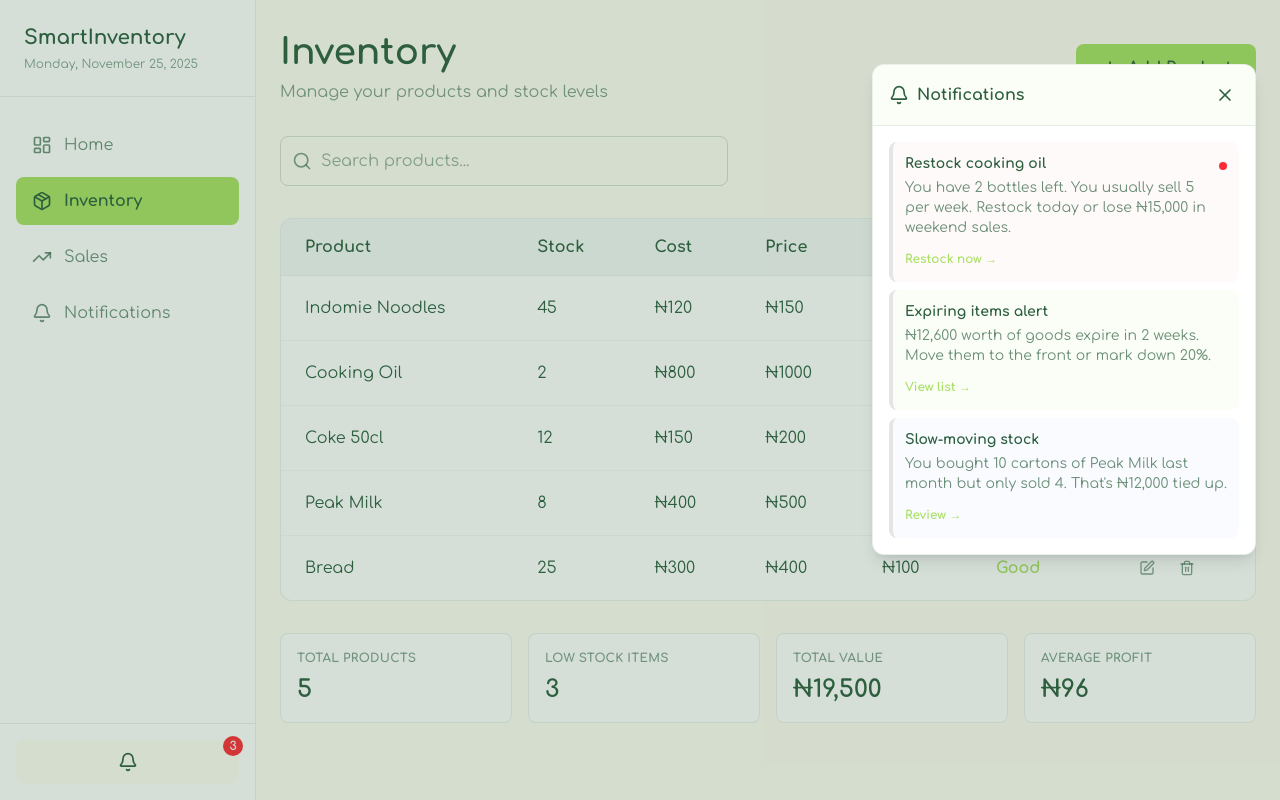
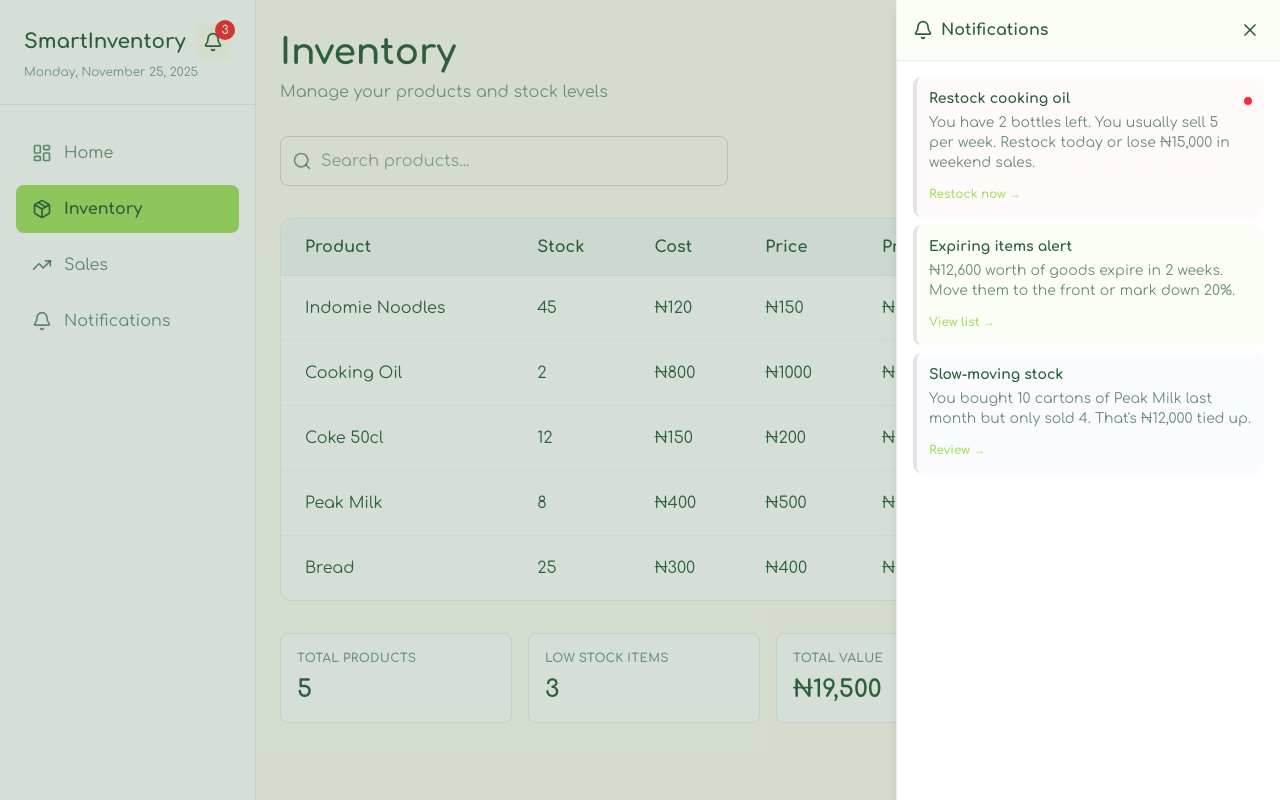
Before and after one commit to Incognitol07/smart-inventory, a Next.js app: page /dashboard/inventory in a window 1280 px wide. Both pictures are taken after a click on the button "Notifications". Built offline with nearby package versions, Linux system fonts and the light colour scheme.

Commit message:
feat: enhance Sidebar and NotificationsModal with improved notification handling and layout

```diff
--- a/app/components/Sidebar.tsx
+++ b/app/components/Sidebar.tsx
@@ -134,6 +134,27 @@ export default function Sidebar({
               >
                 SmartInventory
               </motion.h1>
+              <div className="flex items-center gap-2">
+                {onNotificationsClick && (
+                  <motion.button
+                    whileHover={{ scale: 1.05 }}
+                    whileTap={{ scale: 0.95 }}
+                    onClick={onNotificationsClick}
+                    className="relative p-2 bg-cream text-deep-forest rounded-lg hover:bg-cream/80 transition-colors"
+                    title="Notifications"
+                  >
+                    <Bell size={20} />
+                    {notificationsCount > 0 && (
+                      <motion.div
+                        initial={{ scale: 0 }}
+                        animate={{ scale: 1 }}
+                        className="absolute -top-1 -right-1 bg-red-500 text-white text-xs font-bold w-5 h-5 rounded-full flex items-center justify-center"
+                      >
+                        {notificationsCount}
+                      </motion.div>
+                    )}
+                  </motion.button>
+                )}
                 <motion.button
                   whileHover={{ scale: 1.1 }}
                   whileTap={{ scale: 0.9 }}
@@ -142,6 +163,7 @@ export default function Sidebar({
                 >
                   <X size={20} className="text-deep-forest" />
                 </motion.button>
+              </div>
             </div>
             <p className="text-xs text-deep-forest/60 mt-1">
               Monday, November 25, 2025
@@ -176,32 +198,6 @@ export default function Sidebar({
               })}
             </ul>
           </nav>
-
-          {/* Action Buttons */}
-          {onNotificationsClick && (
-            <div className="p-4 border-t border-deep-forest/10">
-              <div className="flex gap-2">
-                <motion.button
-                  whileHover={{ scale: 1.05 }}
-                  whileTap={{ scale: 0.95 }}
-                  onClick={onNotificationsClick}
-                  className="relative flex-1 p-3 bg-cream text-deep-forest rounded-lg hover:bg-cream/80 transition-colors"
-                  title="Notifications"
-                >
-                  <Bell size={20} className="mx-auto" />
-                  {notificationsCount > 0 && (
-                    <motion.div
-                      initial={{ scale: 0 }}
-                      animate={{ scale: 1 }}
-                      className="absolute -top-1 -right-1 bg-red-500 text-white text-xs font-bold w-5 h-5 rounded-full flex items-center justify-center"
-                    >
-                      {notificationsCount}
-                    </motion.div>
-                  )}
-                </motion.button>
-              </div>
-            </div>
-          )}
         </div>
       </motion.div>
     </>
--- a/app/components/modals/NotificationsModal.tsx
+++ b/app/components/modals/NotificationsModal.tsx
@@ -39,8 +39,9 @@ export default function NotificationsModal({
             initial={{ opacity: 0, x: 20 }}
             animate={{ opacity: 1, x: 0 }}
             exit={{ opacity: 0, x: 20 }}
-            className="fixed top-16 right-6 z-60 w-96 max-h-[600px] bg-white rounded-xl border border-deep-forest/10 shadow-lg overflow-hidden"
+            className="fixed top-0 right-0 z-60 w-96 h-full bg-white border-l border-deep-forest/10 shadow-lg overflow-hidden"
           >
+            <div className="flex flex-col h-full">
               <div className="flex items-center justify-between p-4 border-b border-deep-forest/10 bg-granny-green/5">
                 <div className="flex items-center gap-2">
                   <Bell size={20} className="text-deep-forest" />
@@ -57,7 +58,7 @@ export default function NotificationsModal({
                   <X size={20} className="text-deep-forest" />
                 </motion.button>
               </div>
-            <div className="overflow-y-auto max-h-[550px] space-y-2 p-4">
+              <div className="flex-1 overflow-y-auto p-4">
               {actionItems.length === 0 ? (
                 <div className="text-center py-8">
                   <Bell
@@ -74,7 +75,7 @@ export default function NotificationsModal({
                     animate={{ opacity: 1, y: 0 }}
                     transition={{ delay: idx * 0.05 }}
                     whileHover={{ x: 4 }}
-                    className={`p-3 rounded-lg border-l-4 cursor-pointer transition ${
+                    className={`p-3 rounded-lg border-l-4 cursor-pointer transition mb-2 ${
                       item.priority === "urgent"
                         ? "bg-red-50/40 hover:bg-red-50/60"
                         : item.priority === "high"
@@ -107,6 +108,7 @@ export default function NotificationsModal({
                 ))
               )}
             </div>
+            </div>
           </motion.div>
         </>
       )}
```
Lines whose indentation alone changed are shown as unchanged.
